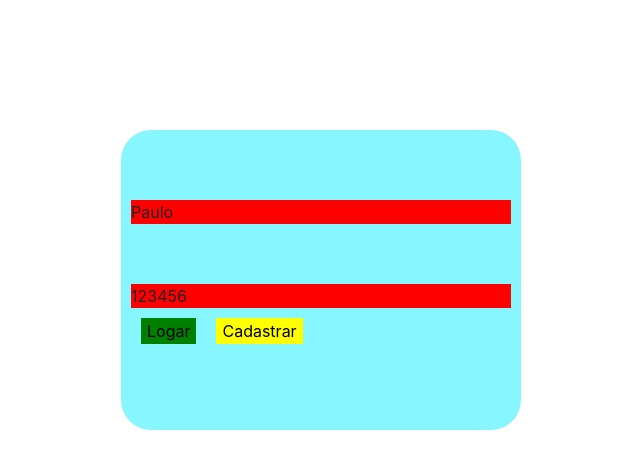
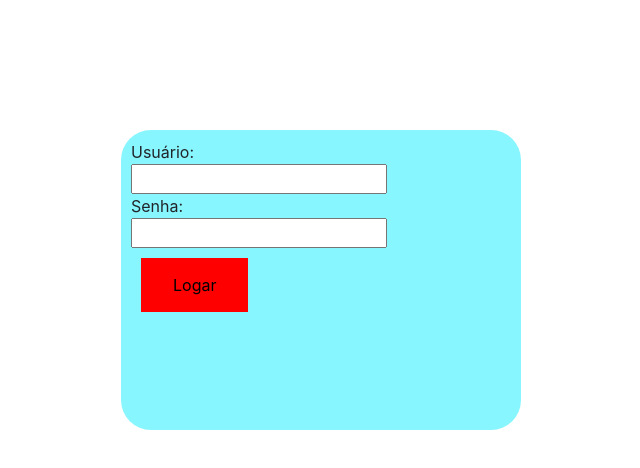
Before and after one commit to pvcdo/personal-finance, a React (Create React App) app: page / in a window 1280 px wide. Shown: the top 468 px of the page, without its empty margins (319-959 px from the left). Built offline with nearby package versions, Linux system fonts and the light colour scheme.

Commit message:
getting user and password in login page

```diff
--- a/src/components/Botao/index.jsx
+++ b/src/components/Botao/index.jsx
@@ -5,7 +5,8 @@ function Botao(props) {
             {
                 backgroundColor: color,
                 border: 'none',
-                margin: '10px'
+                margin: '10px',
+                padding: '15px 32px'
             }
         }>
             {name}
--- a/src/pages/Login/LoginComponents.js
+++ b/src/pages/Login/LoginComponents.js
@@ -16,7 +16,7 @@ export const LoginArea = styled.div`
     border-radius: 30px;
 `;
 
-export const Usuario = styled.div`
+export const Usuario = styled.input`
     background-color: red;
     margin-top: 60px;
 `;
@@ -26,7 +26,7 @@ export const Senha = styled.div`
     margin-top: 60px;
 `;
 
-export const Botao = styled.button`
+export const BotaoLogar = styled.input`
     background-color: red;
     border: none;
     margin: 10px;
@@ -34,5 +34,6 @@ export const Botao = styled.button`
 `;
 
 export const AreaButtons = styled.div`
-
+    display: flex;
+    justify-content: end;
 `;
--- a/src/pages/Login/index.js
+++ b/src/pages/Login/index.js
@@ -1,22 +1,65 @@
 import React from "react";
-import Botao from "../../components/Botao";
-import {LoginArea, Usuario, Senha} from './LoginComponents';
+//import Botao from "../../components/Botao";
+import {LoginArea, Usuario, Senha,AreaButtons, BotaoLogar} from './LoginComponents';
 
-const Login = () => {
+class Login extends React.Component {
+    constructor(props) {
+        super(props);
+        this.state = {
+            usuario: '',
+            senha: ''
+        };
+
+        this.handleInputChange = this.handleInputChange.bind(this);
+        this.handleSubmit = this.handleSubmit.bind(this);
+    }
+
+    handleInputChange(event) {
+        const target = event.target;
+        const value = target.value;
+        const name = target.name;
+        this.setState({
+            [name]: value
+        });
+    }
+
+    handleSubmit(event){
+        alert('Usuario: ' + this.state.usuario + ' | ' + ' Senha: ' + this.state.senha)
+    }
+
+    render(){
         return(
             <>
                 <LoginArea>
-                <Usuario>
-                    Paulo
-                </Usuario>
-                <Senha>
-                    123456
-                </Senha>
-                <Botao name="Logar" color="green"/>
-                <Botao name="Cadastrar" color="yellow"/>
+                    <label for='usuario'>Usuário:</label>
+                    <br/>
+                    <input
+                        id='usuario'
+                        name="usuario"
+                        type="text"
+                        checked={this.state.usuario}
+                        onChange={this.handleInputChange}
+                    />
+                    <br />
+                    <label for='senha'>Senha:</label>
+                    <br/>
+                    <input
+                        id='senha'
+                        name="senha"
+                        type="password"
+                        value={this.state.senha}
+                        onChange={this.handleInputChange}
+                    />
+                    <br/>
+                    <BotaoLogar
+                        type="submit"
+                        value="Logar"
+                        onClick={this.handleSubmit}
+                    />
                 </LoginArea>
             </>
         )
     }
+}
 
 export default Login;
```
Lines whose indentation alone changed are shown as unchanged.
